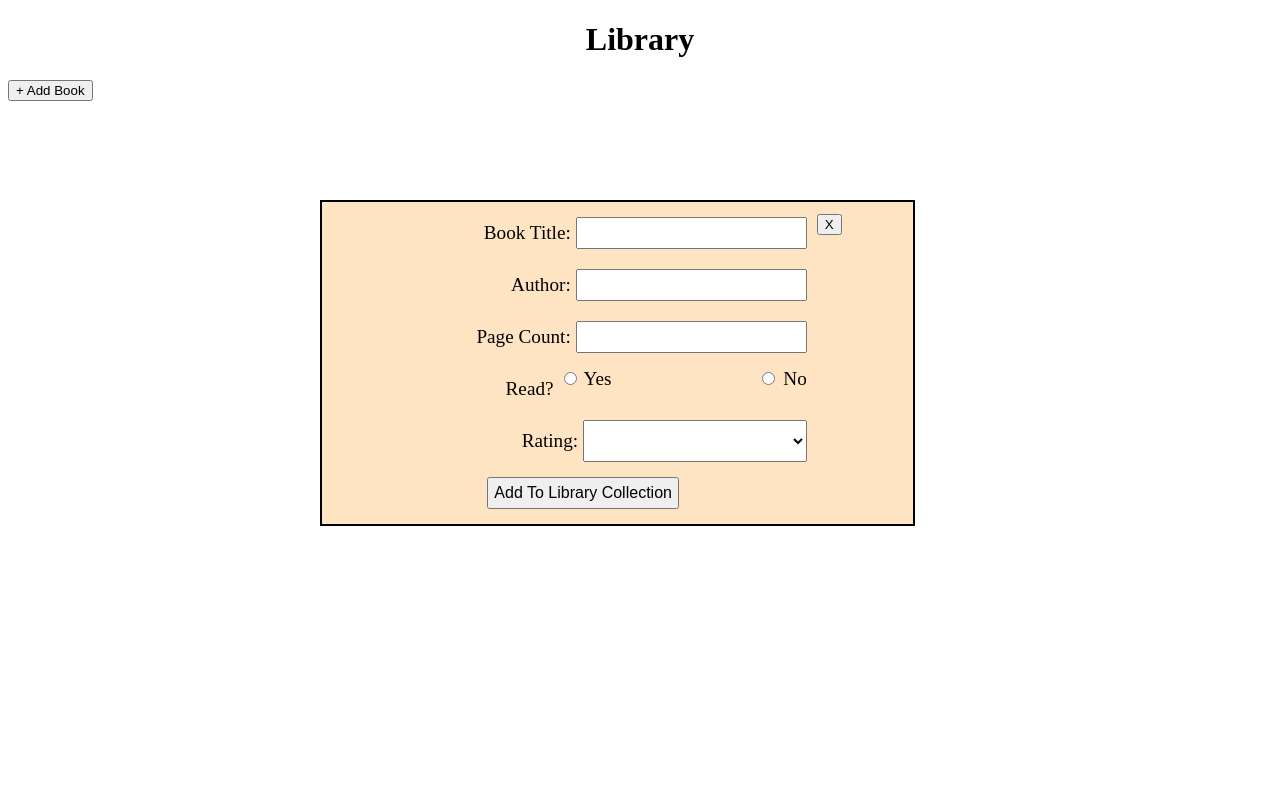
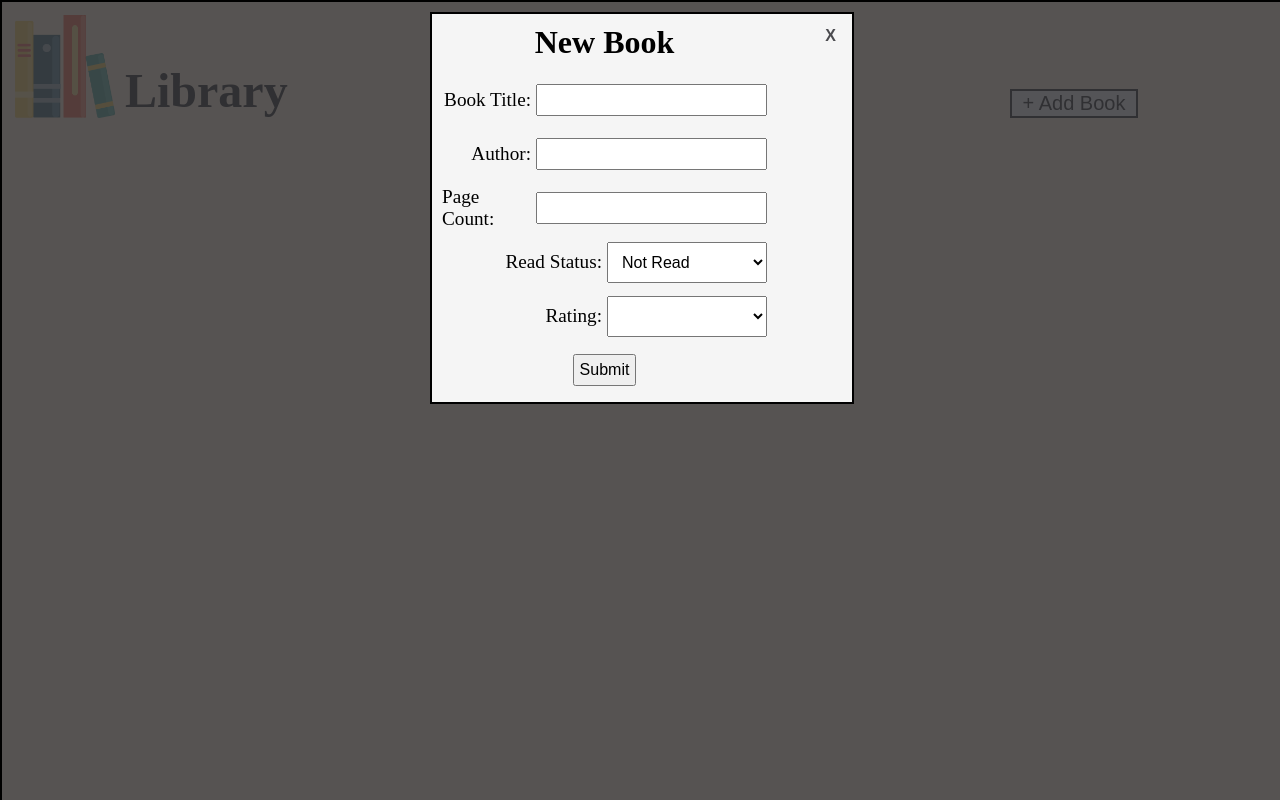
Before and after one commit to gwolanski/library, a website: page index.html in a window 1280 px wide. Both pictures are taken after a click on the button "+ Add Book". Drawn offline with Linux system fonts and the light colour scheme.

Commit message:
Styled header

```diff
--- a/index.html
+++ b/index.html
@@ -8,12 +8,14 @@
     <title>Document</title>
   </head>
   <body>
-    <h1>Library</h1>
-
-    <button class="new-book" onclick="openForm()">+ Add Book</button>
-
+    <div class="header">
+        <img src="./books.png" alt="books" id="books-image">
+        <div id="page-title">Library</div>
+        <button class="new-book" onclick="openForm()">+ Add Book</button>
+    </div>
     <div class="form-popup" id="book-form">
         <form class="form-container" action="">
+            <div class="form-title">New Book</div>
             <div class="title input-area">
                 <label for="title" class="label">Book Title:</label>
                 <input type="text" name="title" id="title" class="text-input">
@@ -27,19 +29,15 @@
                 <input type="number" name="pages" id="pages" class="text-input">
             </div>
             <div class="read input-area">
-                <label for="read" class="label">Read?</label>
-                <div class="radio-button yes-radio">
-                    <input type="radio" id="yes" name="read" value="yes">
-                    <label for="yes">Yes</label>
-                </div>
-                <div class="radio-button no-radio">
-                    <input type="radio" id="no" name="read" value="no">
-                    <label for="no">No</label>
-                </div>
+                <label for="read" class="label">Read Status:</label>
+                <select name="read" id="read" class="select-input">
+                    <option value="no">Not Read</option>
+                    <option value="yes">Read</option>
+                </select>
             </div>
             <div class="rating input-area">
                 <label for="rating" class="label">Rating:</label>
-                <select name="Rating" id="rating" class="select-rating">
+                <select name="rating" id="rating" class="select-input">
                     <option value="default"> </option>
                     <option value="love">Loved it!</option>
                     <option value="like">Liked it</option>
@@ -49,9 +47,9 @@
                 </select>
             </div>
             <div class="submit">
-                <button class="submit-button">Add To Library Collection</button>
+                <button class="submit-button">Submit</button>
             </div>
-            <div>
+            <div class="close">
                 <button id="close-button">X</button>
             </div>
 
--- a/style.css
+++ b/style.css
@@ -1,72 +1,91 @@
 body {
-
+    margin: 0;
+    padding: 0;
+    background-color: blanchedalmond;
 }
 
-h1 {
-    text-align: center;
+.header {
+    display: grid;
+    grid-template-columns: 110px 120px 3fr 1fr;
+    padding: 15px;
+}
+
+#books-image {
+    width: 100px;
+    grid-column: 1;
+}
+
+#page-title {
+    grid-column: 2;
+    align-self: end;
+    font-size: 3rem;
+    font-weight: bold;
+}
+
+.new-book {
+    grid-column: 4;
+    width: 10vw;
+    height: fit-content;
+    font-size: 1.25rem;
+    align-self: end;
+    border: 2px solid black;
 }
 
 .form-popup {
     display: none;
     position: fixed;
     border: 2px solid black;
-    top: 25%;
-    left: 25%;
+    top: 0;
+    left: 0;
+    height: 100%;
+    width: 100%;
     z-index: 9;
-    background-color: bisque;
+    background-color: rgba(57, 57, 60, 0.85);
 }
 
 form {
     font-size: 1.2rem;
+    border: 2px solid black;
+    background-color: rgb(245, 245, 245);
     padding: 10px;
-    width: 90%;
-    margin-left: 1rem;
+    max-width: 400px;
+    margin: 10px auto;
     justify-self: center;
     display: grid;
-    grid-template-columns: 6fr 1fr;
-    grid-template-rows: repeat(6, 1fr);
+    grid-template-columns: 5fr 1fr;
+    grid-template-rows: repeat(7, 1fr);
     gap: 10px;
 }
 
+.form-title {
+    grid-row: 1;
+    text-align: center;
+    font-size: 2rem;
+    font-weight: bold;
+}
+
 .title {
-    grid-row: 1;
+    grid-row: 2;
 }
 
 .author {
-    grid-row: 2;
+    grid-row: 3;
 }
 
 .pages {
-    grid-row: 3;
+    grid-row: 4;
 }
 
 .read {
-    grid-row: 4;
-    display: grid;
-    grid-template-columns: 1fr 1fr;
-}
-
-.radio-buttons {
-    display: flex;
-    flex-direction: row;
-}
-
-.yes-radio {
-    grid-column: 2;
-}
-
-.no-radio {
-    grid-column: 3;
+    grid-row: 5;
 }
 
 .rating {
-    grid-row: 5;
-    display: grid;
-    grid-template-columns: 1fr 1fr 1fr;
+    grid-row: 6;
 }
 
 .submit {
-    grid-row: 6;
+    grid-row: 7;
     place-self: center;
 }
 
@@ -75,8 +94,16 @@ form {
     padding: 5px;
 }
 
-.select-rating {
-    grid-column: 2 / 4;
+#close-button {
+    font-weight: bold;
+    font-size: 1rem;
+    color:rgb(75, 75, 79);
+    border: none;
+    background-color: rgb(245, 245, 245);
+}
+
+.close {
+    justify-self: end;
 }
 
 .input-area {
@@ -100,3 +127,10 @@ form {
     grid-column: 2;
     max-width: 100%;
 }
+
+.select-input {
+    align-self: center;
+    font-size: 1rem;
+    padding: 10px;
+    max-width: 100%;
+}
```
Also changed, not shown: books.png (added).
